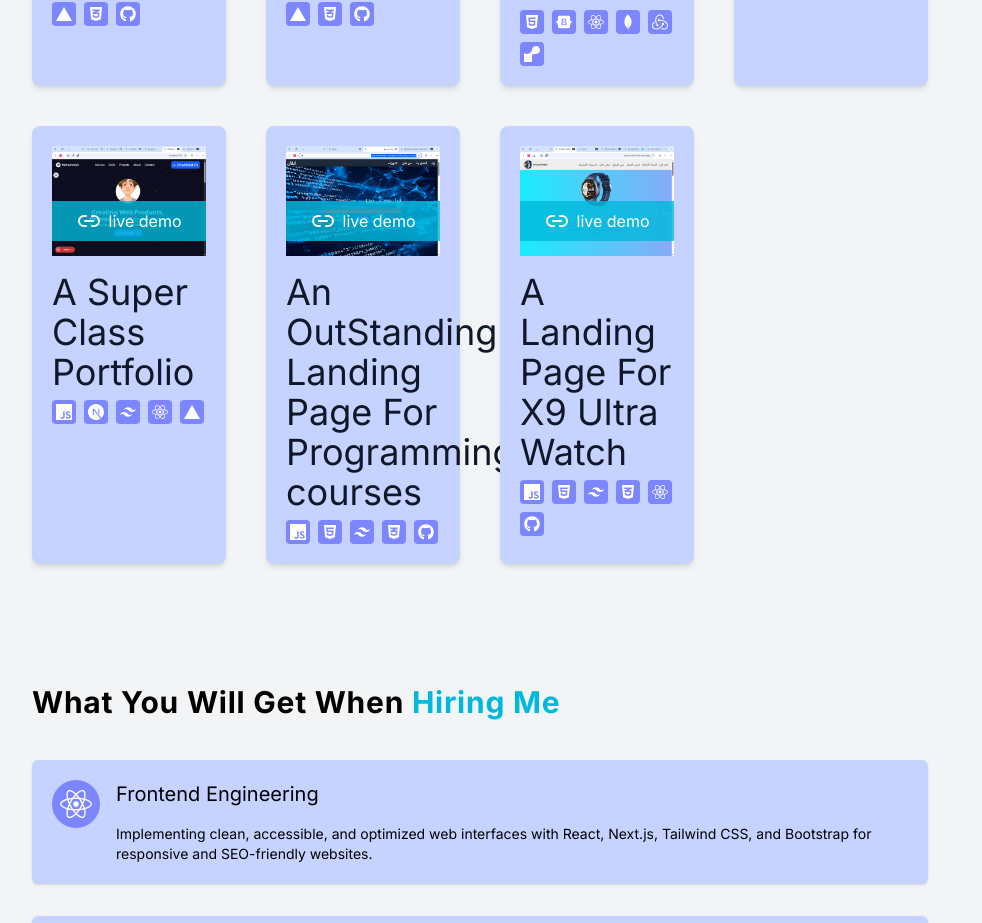
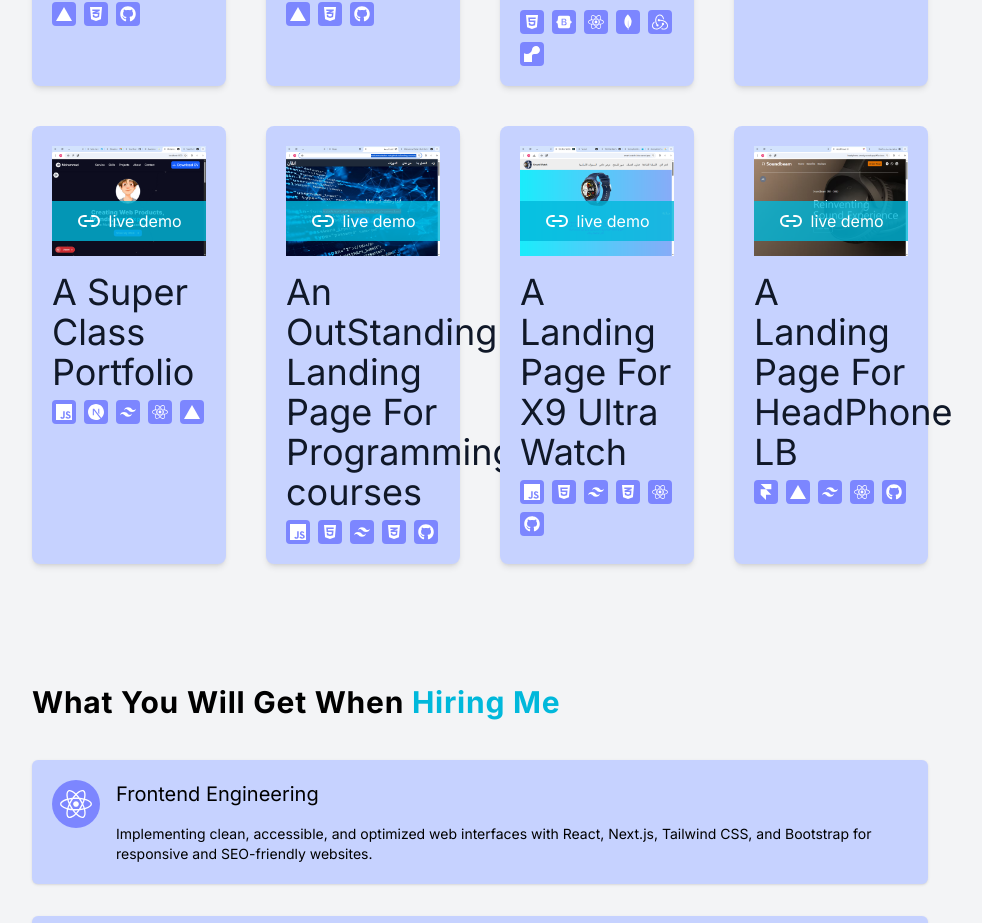
Before and after one commit to mohammadsaber-net/myPortfolio, a Next.js app: page /en in a window 1280 px wide. Shown: the part 2255-3178 px from the top of the page, without its empty margins (160-1142 px from the left). Built offline with nearby package versions, Linux system fonts and the light colour scheme.

Commit message:
add new project

```diff
--- a/components/projects/Projects.tsx
+++ b/components/projects/Projects.tsx
@@ -4,11 +4,11 @@ import { Link2 } from "lucide-react";
 import Link from 'next/link'
 import { useApp } from "../context/AppContext";
 import { FaReact,FaBootstrap,FaHtml5,FaGithub,FaCss3Alt } from "react-icons/fa";
-import {SiJavascript,SiTypescript,SiTailwindcss,SiRedux,SiNextdotjs,SiVercel,SiRender,SiMongodb} from "react-icons/si";
+import {SiJavascript,SiFramer,SiTypescript,SiTailwindcss,SiRedux,SiNextdotjs,SiVercel,SiRender,SiMongodb} from "react-icons/si";
 export default function Projects() {
  const iconMap: Record<string, React.ComponentType<any>> = {
   "FaHtml5":FaHtml5,"FaCss3Alt":FaCss3Alt,"FaGithub":FaGithub, "FaBootstrap":FaBootstrap, "FaReact":FaReact,"SiTailwindcss":SiTailwindcss,"SiJavascript":SiJavascript,
-  "SiMongodb":SiMongodb,"SiTypescript":SiTypescript, "SiRedux":SiRedux, "SiRender":SiRender,"SiNextdotjs":SiNextdotjs,"SiVercel":SiVercel
+  "SiMongodb":SiMongodb,"SiFramer":SiFramer,"SiTypescript":SiTypescript, "SiRedux":SiRedux, "SiRender":SiRender,"SiNextdotjs":SiNextdotjs,"SiVercel":SiVercel
 };
       const app = useApp() as { Projects?: ProjectItem } | null;
         const projects = app?.Projects?.projects ?? [];
--- a/data/data.ts
+++ b/data/data.ts
@@ -10,6 +10,7 @@ import {
   SiVercel,
   SiRender,
   SiMongodb,
+  SiFramer,
   SiNodedotjs
 } from "react-icons/si";
 
@@ -168,6 +169,14 @@ export const myProjects=(dict:any)=>{
         code:"https://github.com/mohammadsaber-net/smartWatch",
         image:"/images/xultraWatch.png",
         tools:["SiJavascript","FaHtml5","SiTailwindcss","FaCss3Alt","FaReact","FaGithub"]
+    },
+    {
+        id:8,
+        title:project["title9"],
+        demo:"https://headphone-smoky.vercel.app/",
+        code:"https://github.com/mohammadsaber-net/headphone",
+        image:"/images/headphone.png",
+        tools:["SiFramer","SiVercel","SiTailwindcss","FaReact","FaGithub"]
     }
 
 ]}}}
--- a/locales/ar.json
+++ b/locales/ar.json
@@ -33,6 +33,7 @@
     "title6": "منجر لبيع الاجهزة الالكترونية باستخدام Next (الادمن)",
     "title7": "منجر لبيع الاجهزة الالكترونية باستخدام Next (العملاء)",
     "title8": "صفحة هبوط لساعة X9 Ultra",
+    "title9": "صفحة هبوط HeadPhone LB",
     "title3": "نسخة مصغرة من فيسبوك",
     "title4": "محفظة أعمال مميزة",
     "title5": " صفحة هبوط عصرية لكورسات برمجة",
--- a/locales/en.json
+++ b/locales/en.json
@@ -34,6 +34,7 @@
         "title6":"An Electronic Store Built with Next.js (Admin)",
         "title7":"An Electronic Store Built with Next.js (User)",
         "title8":"A Landing Page For X9 Ultra Watch",
+        "title9":"A Landing Page For HeadPhone LB",
         "title3":"Mini-Facebook Website",
         "title4":"A Super Class Portfolio",
         "title5":"An OutStanding Landing Page For Programming courses",
```
Also changed, not shown: public/images/headphone.png (added).
